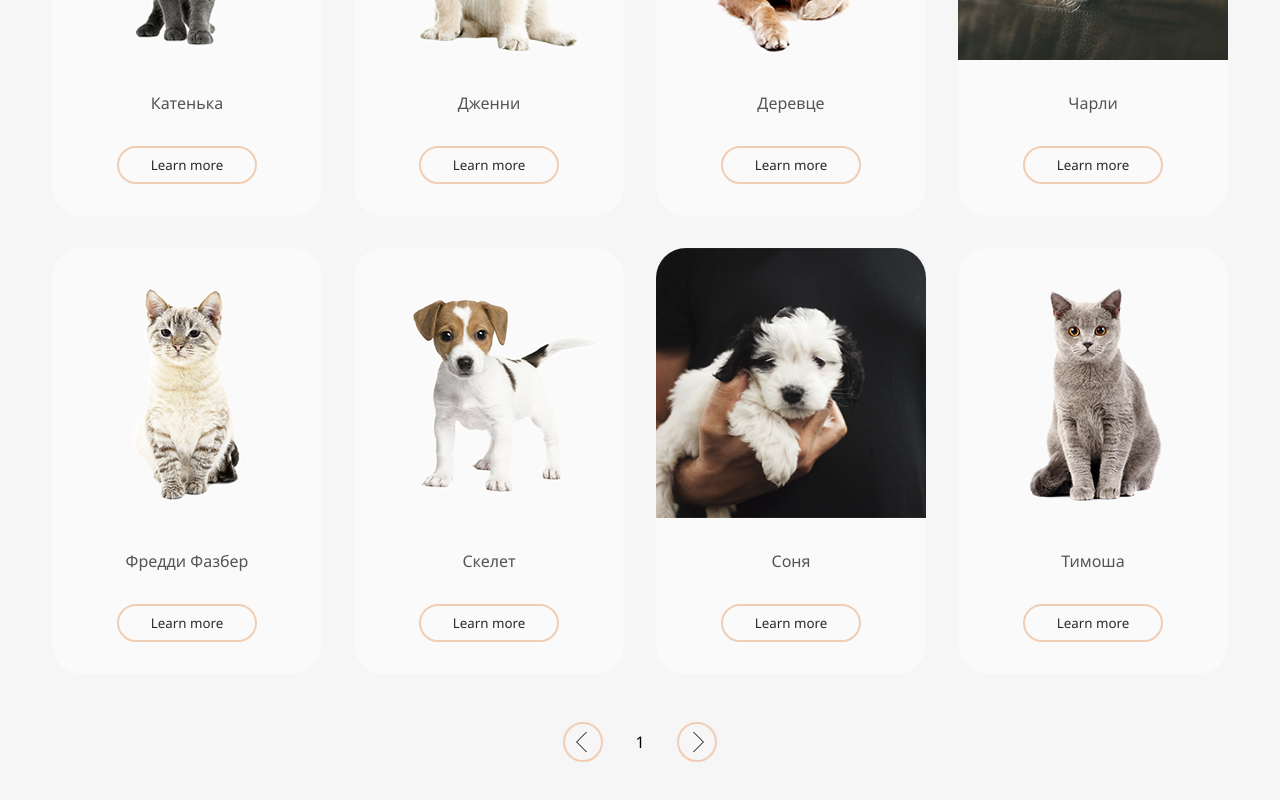
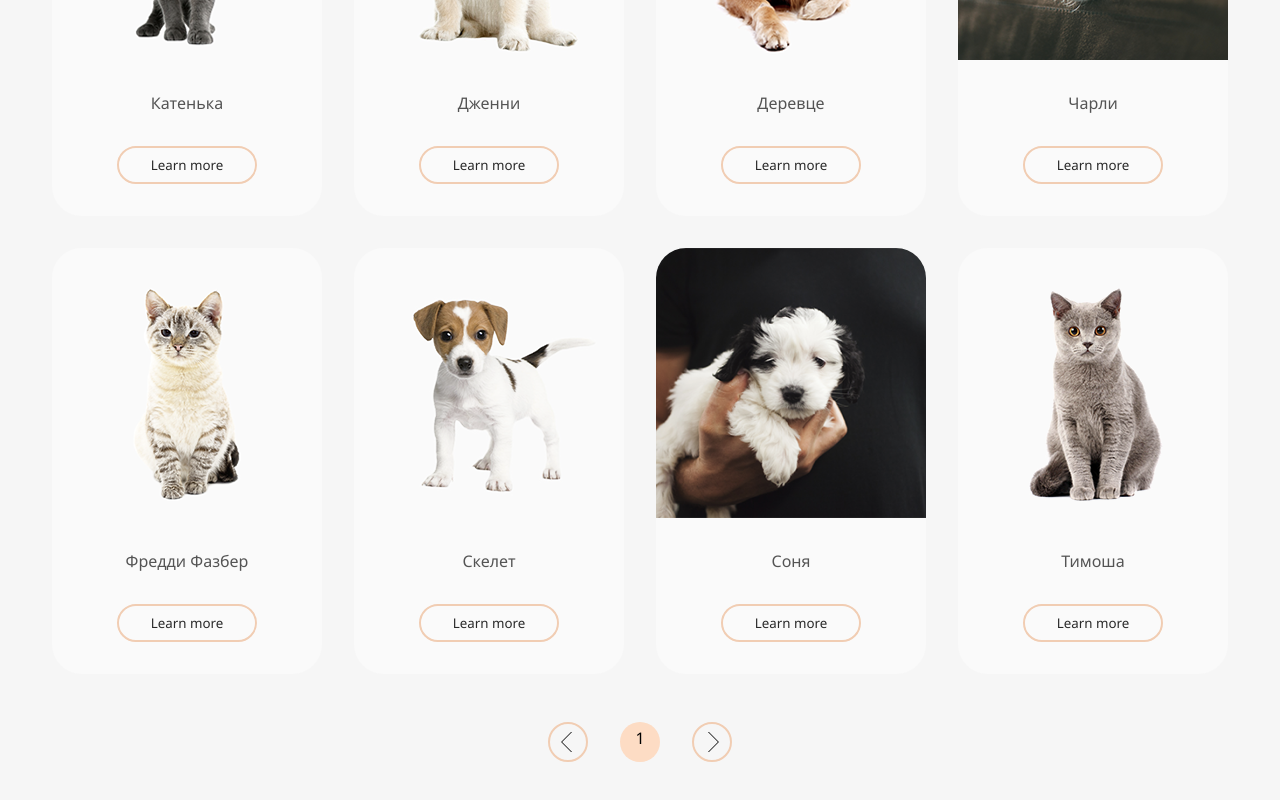
Before and after one commit to sialiss/some-shelter-for-frontend, a Vue app: page /pets in a window 1280 px wide. Shown: the part 408-1208 px from the top of the page. Built offline with nearby package versions, Linux system fonts and the light colour scheme.

Commit message:
circular pagination

```diff
--- a/src/views/PetsView.vue
+++ b/src/views/PetsView.vue
@@ -31,7 +31,9 @@ function setPage(page: number) {
 			<button class="button-arrow" @click="setPage(petsPage - 1)">
 				<img src="../assets/icons/left-arrow.svg" alt="назад" />
 			</button>
-			{{ petsPage + 1 }}
+			<div class="circle">
+				{{ petsPage + 1 }}
+			</div>
 			<button class="button-arrow" @click="setPage(petsPage + 1)">
 				<img
 					src="../assets/icons/left-arrow.svg"
@@ -61,4 +63,13 @@ main {
 .pagination {
 	margin-top: var(--pad-l);
 }
+
+.circle {
+	line-height: 2;
+	min-width: 40px;
+	height: 40px;
+	text-align: center;
+	background-color: var(--color-primary-light);
+	border-radius: 50%;
+}
 </style>
```
